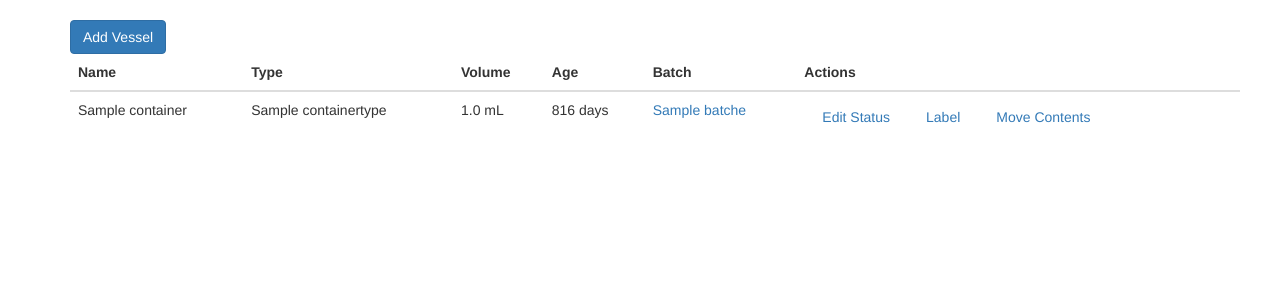
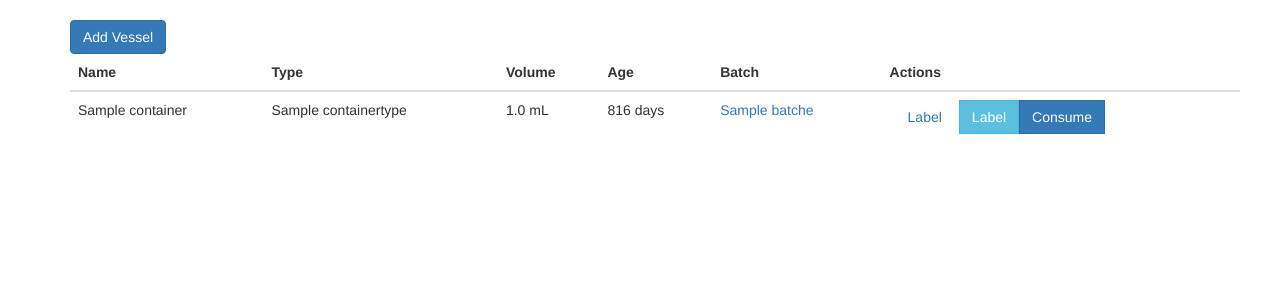
Before and after one commit to dandud/dabl, a Flask app: template app/templates/containers/container_overview.html in a window 1280 px wide. Shown: the part 52-352 px from the top of the page. Run offline with Flask 2, Linux system fonts and the light colour scheme; tables that the repository leaves empty hold one stand-in row (values such as "Sample post"); the template is opened without the code that fills it: values that come from a table or form of the project are taken from there, most other values are stand-ins (such as "Sample title", 1, 10 or a date in 2020); parts of the project's set-up code (start-up, migrations or seed data) failed here and were passed over; some libraries are stand-ins or nearby versions.

Commit message:
updates to contianer overview

```diff
--- a/app/templates/containers/container_overview.html
+++ b/app/templates/containers/container_overview.html
@@ -1,6 +1,6 @@
 {% extends "base.html" %}
 {% import "bootstrap/wtf.html" as wtf %}
-
+{% set base_url ="http://"+"192.168.1.101:5000" %}
 {% block title %}DABL{% endblock %}
 
 {% block page_content %}
@@ -22,6 +22,7 @@
                       <tbody>
                         {% if all_containers|length > 0 %}
                           {% for container in all_containers %}
+                          {% set link = base_url + '/container_lookup/'+ container.id|string %}
                           <tr>
                             <td>{{ container.name }}</td>
                             <td>{{ container.containertype_rel.name }}</td>
@@ -29,11 +30,72 @@
                             <td>{{ container.get_age() }} days</td>
                             <td><a href="{{ url_for('batches.batch_view', name=container.batch.name) }}">{{ container.batch.name }}</a></td>
                             <td><div class="btn-group" role="group" aria-label="Actions">
-                              <a style="margin-right: 5px; margin-left: 5px;" class="btn btn-outline-secondary" href="{{ url_for('batches.batch_view', name=container.batch.name) }}">Edit Status</a>
-                              <a style="margin-right: 5px; margin-left: 5px;" class="btn btn-outline-secondary" href="{{ url_for('containers.container_label', container_id=container.id) }}">Label</a>
-                              {% if container.batch.id is defined %}
-                              <a style="margin-right: 5px; margin-left: 5px;" class="btn btn-outline-secondary" href="{{ url_for('batches.batch_view', name=container.batch.name) }}">Move Contents</a>
-                              {% endif %}
+                              <a style="margin-right: 5px; margin-left: 5px;" class="btn btn-outline-info" href="{{ url_for('containers.container_label', container_id=container.id) }}">Label</a>
+                              <button type="button" class="btn btn-info" data-toggle="modal" data-target="#modalCenterLabel{{container.id}}">
+                                Label
+                              </button>
+                              <!-- Modal -->
+                              <div class="modal fade" id="modalCenterLabel{{container.id}}">
+                                <div class="modal-dialog modal-dialog-centered" role="document">
+                                  <div class="modal-content">
+                                    <div class="modal-header">
+                                      <h5 class="modal-title" id="modalCenterLabel{{container.id}}">Container Label</h5>
+                                      <button type="button" class="close" data-dismiss="modal" aria-label="Close">
+                                        <span aria-hidden="true">&times;</span>
+                                      </button>
+                                    </div>
+                                    <div class="modal-body">
+                                      <div class="container-fluid">
+                                        <div class="row">
+                                            <div class="col-md-2">
+                                                <img src="{{ qrcode(link, box_size=3) }}">
+                                            </div>
+                                            <div class="col-md-5">
+                                                <p>{{ container.name }}</p>
+                                                <p>{{ container.batch.description }} | {{ container.batch.abv }}% ABV</p>
+                                                <p>Bottled: {{ container.time_created.strftime('%Y-%m-%d') }}</p>
+                                            </div>
+                                        </div>
+                                    </div>
+                                    </div>
+                                    <div class="modal-footer">
+                                      <button type="button" class="btn btn-secondary" data-dismiss="modal">Close</button>
+                                    </div>
+                                  </div>
+                                </div>
+                              </div>
+                              <!-- https://stackoverflow.com/questions/45874906/flask-and-javascript-confirm-before-deleting -->
+                              <!--  https://stackoverflow.com/questions/70257299/flask-modal-confirm-dialog look at this example to align confirms-->
+                              <!-- Button trigger modal -->
+                              <button type="button" class="btn btn-primary" data-toggle="modal" data-target="#exampleModalCenter{{container.id}}">
+                                Consume
+                              </button>
+                              <!-- Modal -->
+                              <div class="modal fade" id="exampleModalCenter{{container.id}}">
+                                <div class="modal-dialog modal-dialog-centered" role="document">
+                                  <div class="modal-content">
+                                    <div class="modal-header">
+                                      <h5 class="modal-title" id="exampleModalLongTitle{{container.id}}">Container Consumption</h5>
+                                      <button type="button" class="close" data-dismiss="modal" aria-label="Close">
+                                        <span aria-hidden="true">&times;</span>
+                                      </button>
+                                    </div>
+                                    <div class="modal-body">
+                                      <h3>Consume {{container.name}}</h3>
+                                      <p>Are you sure?</p>
+                                    </div>
+                                    <div class="modal-footer">
+                                      <form action="{{url_for('batches.batch_view', name=container.batch.name)}}" method="post">
+                                        <input type="submit" value="Consume" class="btn btn-primary mr-auto">
+                                      </form>
+                                      <button type="button" class="btn btn-secondary" data-dismiss="modal">Cancel</button>
+                                    </div>
+                                  </div>
+                                </div>
+                              </div>
+
+
+                            </td>
                             </div>
                           </td>
                           </tr>
```
Also changed, not shown: docs/devlog.md (+4 -0 lines).
